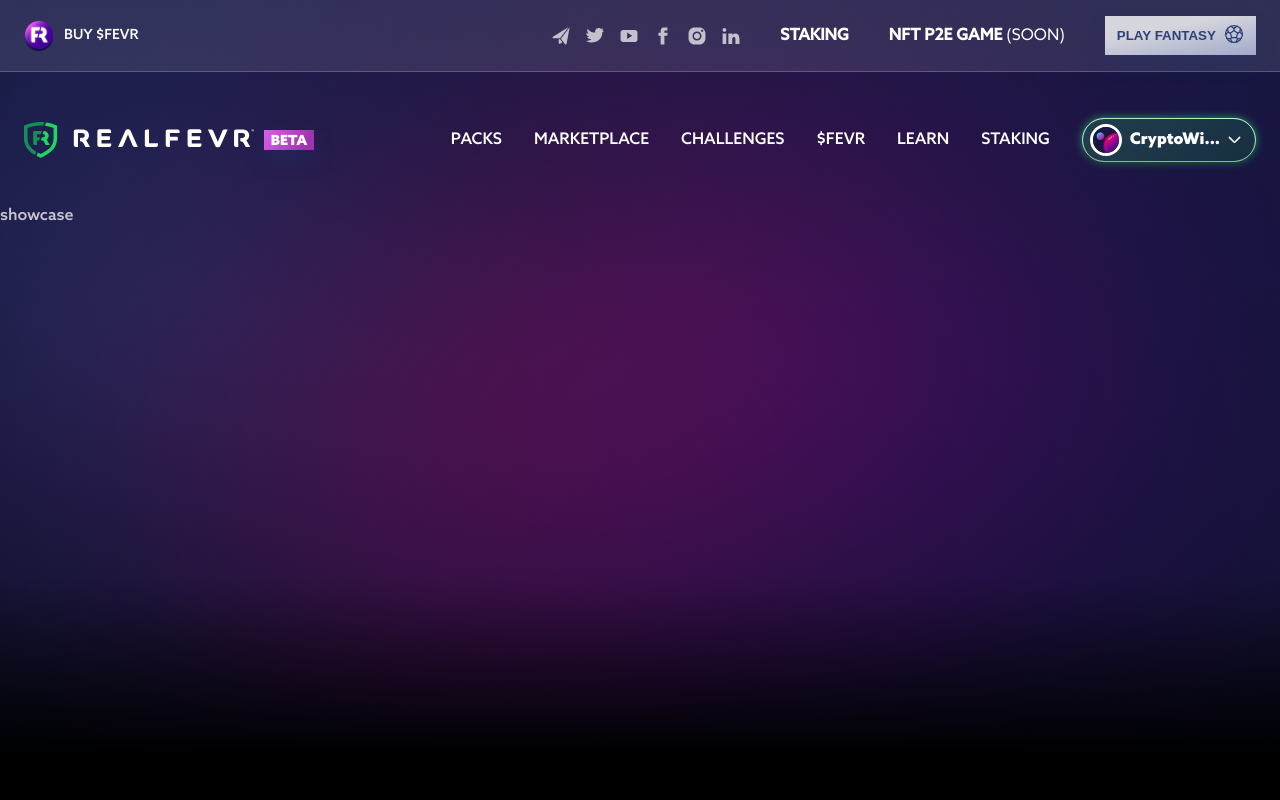
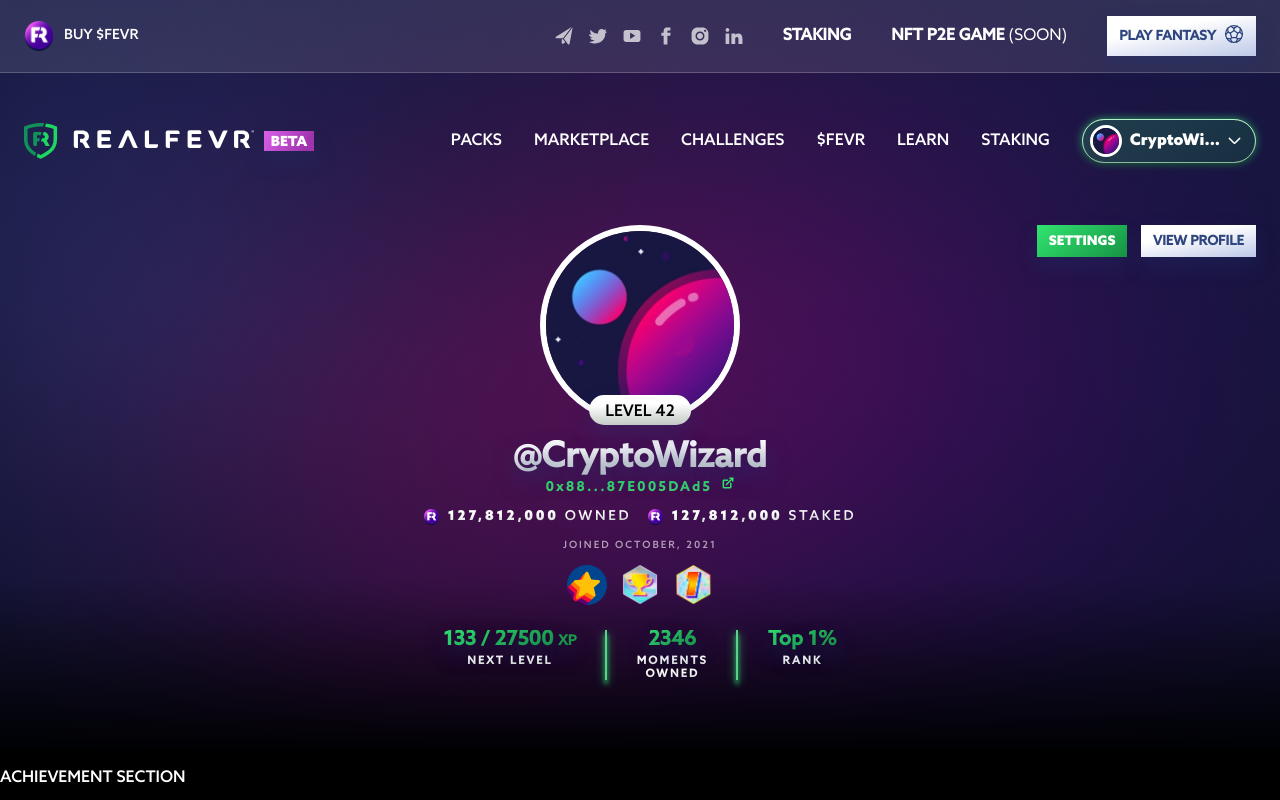
Before and after one commit to otutukingsley/real-fevr-profile, a React (Create React App) app: page / in a window 1280 px wide. Built offline with nearby package versions, Linux system fonts and the light colour scheme.

Commit message:
user profile desktop design

```diff
--- a/src/components/Buttons.js
+++ b/src/components/Buttons.js
@@ -2,9 +2,9 @@
 import { CustomBtn } from "../styles/componentStyles/button"
 import { FlexRowContainer } from "../styles/globalStyles"
 
-export const Button = ({ name, img, green }) => {
+export const Button = ({ name, img, green, opacity, fontFamily }) => {
   return (
-    <CustomBtn green={green}>
+    <CustomBtn green={green} opacity={opacity} fontFamily={fontFamily}>
       <FlexRowContainer gap="0.51rem">
         {" "}
         <p>{name}</p>
--- a/src/components/Dropdown.js
+++ b/src/components/Dropdown.js
@@ -12,13 +12,13 @@
     <CustomDropdown>
       <FlexRowContainer gap="0.5rem">
         <DropdownAvatarContainer className="img-container">
-          <Img src={Avatar} alt="user" />
+          <Img src={Avatar} alt="user" fit="cover" />
         </DropdownAvatarContainer>
         <div>
           <p>CryptoWi...</p>
         </div>
         <div className="icon">
-          <Img src={Arrow} alt="arrow" />
+          <Img src={Arrow} alt="arrow" fit="cover" />
         </div>
       </FlexRowContainer>
     </CustomDropdown>
--- /dev/null
+++ b/src/components/Profile.js
@@ -0,0 +1,129 @@
+import React from "react"
+import {
+  LinkId,
+  MoreArrow,
+  OwnStake,
+  ProfileAvatarContainer,
+  ProfileAvatarWrapper,
+  ProfileInfo,
+  ProfileSection,
+  ProfileTag,
+  StakedContainer,
+  UserName,
+  WalletId,
+  OwnValue,
+  Joined,
+  LevelsInfo,
+  RankList,
+  RankImgContainer,
+  RankListItem,
+  RankNumbersList,
+  RankNumbersListItem,
+} from "../styles/componentStyles/profile"
+import {
+  Container,
+  FlexColContainer,
+  FlexRowContainer,
+  Img,
+} from "../styles/globalStyles"
+import Avatar from "../assets/images/extras/avatar.png"
+import ArrowMore from "../assets/images/extras/expand.svg"
+import PurpleLogo from "../assets/images/realfevr/fevr-purple-logo.png"
+import Cup from "../assets/images/extras/cup.png"
+import One from "../assets/images/extras/one.png"
+import Star from "../assets/images/extras/star.png"
+import { Button } from "./Buttons"
+
+const Profile = () => {
+  return (
+    <ProfileSection>
+      <Container>
+        <FlexColContainer justify="center">
+          <ProfileAvatarWrapper>
+            <ProfileAvatarContainer>
+              <Img src={Avatar} alt="user" />
+            </ProfileAvatarContainer>
+            <ProfileTag>Level 42</ProfileTag>
+          </ProfileAvatarWrapper>
+          <ProfileInfo>
+            <UserName>@CryptoWizard</UserName>
+            <LinkId href="#!">
+              <WalletId>0x88...87E005DAd5</WalletId>
+              <MoreArrow className="img-container">
+                <Img src={ArrowMore} alt="more" />
+              </MoreArrow>
+            </LinkId>
+            <OwnStake className="owned-staked">
+              <FlexRowContainer gap="0.5rem">
+                <StakedContainer>
+                  <Img src={PurpleLogo} alt="fevr" />
+                </StakedContainer>
+                <OwnValue>
+                  127,812,000 <span>owned</span>
+                </OwnValue>
+              </FlexRowContainer>
+              <FlexRowContainer gap="0.5rem">
+                <StakedContainer>
+                  <Img src={PurpleLogo} alt="fevr" />
+                </StakedContainer>
+                <OwnValue>
+                  127,812,000 <span>staked</span>
+                </OwnValue>
+              </FlexRowContainer>
+            </OwnStake>
+            <Joined>Joined october, 2021</Joined>
+          </ProfileInfo>
+          <LevelsInfo>
+            <RankList>
+              <RankListItem>
+                <RankImgContainer>
+                  <Img src={Star} alt="Ranks" />
+                </RankImgContainer>
+              </RankListItem>
+              <RankListItem>
+                <RankImgContainer className="img-container">
+                  <Img src={Cup} alt="Ranks" />
+                </RankImgContainer>
+              </RankListItem>
+              <RankListItem>
+                <RankImgContainer className="img-container">
+                  <Img src={One} alt="Ranks" />
+                </RankImgContainer>
+              </RankListItem>
+            </RankList>
+            <RankNumbersList>
+              <RankNumbersListItem>
+                <h3>
+                  133 / 27500 <span>XP</span>
+                </h3>
+                <p>Next level</p>
+              </RankNumbersListItem>
+              <RankNumbersListItem>
+                <h3>2346</h3>
+                <p>moments</p>
+                <p>owned</p>
+              </RankNumbersListItem>
+              <RankNumbersListItem>
+                <h3>Top 1%</h3>
+                <p>rank</p>
+              </RankNumbersListItem>
+            </RankNumbersList>
+          </LevelsInfo>
+        </FlexColContainer>
+        <div className="profile-abs">
+          <FlexRowContainer gap="0.85rem">
+            <Button
+              name="Settings"
+              green={true}
+              opacity={false}
+              fontFamily="Azo Black"
+            />
+            <Button name="View Profile" green={false} opacity={false} />
+          </FlexRowContainer>
+        </div>
+      </Container>
+    </ProfileSection>
+  )
+}
+
+export default Profile
--- a/src/components/Showcase.js
+++ b/src/components/Showcase.js
@@ -3,13 +3,15 @@
 import { ShowcaseMain } from "../styles/componentStyles/showcase"
 import TopNav from "./TopNav"
 import Navbar from "./Navbar"
+import Profile from "./Profile"
 
 const Showcase = () => {
   return (
     <ShowcaseMain>
       <TopNav />
       <Navbar />
-      <Container>showcase</Container>
+      <Profile />
+      <Container>ACHIEVEMENT SECTION</Container>
     </ShowcaseMain>
   )
 }
--- a/src/styles/componentStyles/button.js
+++ b/src/styles/componentStyles/button.js
@@ -1,8 +1,8 @@
 import styled from "styled-components"
 
 export const CustomBtn = styled.button`
-  text-transform: upperCase;
-  opacity: 0.8;
+  text-transform: uppercase;
+  opacity: ${({ opacity }) => (opacity ? "0.8" : "1.0")};
   font-weight: 900;
   padding: 0.5rem 0.75rem;
   background: ${({ green }) =>
@@ -13,7 +13,7 @@
     green ? theme.colors.white : theme.colors.darkblue};
   box-shadow: 0px 10px 20px rgba(29, 53, 117, 0.3);
   text-decoration: none;
-
+  font-family: ${({ fontFamily }) => (fontFamily ? fontFamily : "inherit")};
   cursor: pointer;
   border: none;
   outline: none;
--- a/src/styles/componentStyles/dropdown.js
+++ b/src/styles/componentStyles/dropdown.js
@@ -50,6 +50,6 @@
   border-radius: 50%;
   background: rgba(255, 255, 255, 0.01);
   box-shadow: inset 0px 1px 2px rgba(0, 0, 0, 0.3);
-  border: 3px solid white;
+  border: 3px solid ${({ theme }) => theme.colors.white};
   overflow: hidden;
 `
--- /dev/null
+++ b/src/styles/componentStyles/profile.js
@@ -0,0 +1,228 @@
+import styled from "styled-components"
+import { DropdownAvatarContainer } from "../componentStyles/dropdown"
+
+export const ProfileSection = styled.section`
+  width: 100%;
+  padding: 1rem 1.5rem;
+  margin-bottom: 2.5rem;
+  display: block;
+  position: relative;
+  z-index: 1000;
+  position: relative;
+
+  .profile-abs {
+    position: absolute;
+    right: 0;
+    top: 0;
+  }
+`
+
+export const ProfileAvatarContainer = styled(DropdownAvatarContainer)`
+  width: 12.5rem;
+  height: 12.5rem;
+  border: 6px solid ${({ theme }) => theme.colors.white};
+`
+
+export const ProfileAvatarWrapper = styled.div`
+  width: 100%;
+  margin-bottom: 0.938rem;
+  display: flex;
+  align-items: center;
+  justify-content: center;
+  position: relative;
+`
+export const ProfileTag = styled.p`
+  position: absolute;
+  color: ${({ theme }) => theme.colors.black};
+  bottom: 0;
+  left: 50%;
+  transform: translateX(-50%) !important;
+  z-index: 100;
+  background: linear-gradient(178.9deg, #ffffff 31.24%, #74857a 182.59%);
+  box-shadow: 0px 10px 20px rgba(29, 53, 117, 0.3);
+  border-radius: 30px;
+  padding: 0.538rem 1rem 0.338rem 1rem;
+  text-transform: uppercase;
+`
+export const ProfileInfo = styled.div`
+  width: 100%;
+  margin-bottom: 0.938rem;
+  text-align: center;
+  position: relative;
+  display: block;
+`
+
+export const LevelsInfo = styled(ProfileInfo)`
+  width: 100%;
+  margin-bottom: 2.063rem;
+  text-align: center;
+  text-transform: uppercase;
+`
+export const UserName = styled.h2`
+  text-shadow: 0px 10px 20px rgba(29, 53, 117, 0.5);
+  font-weight: bold;
+  margin-bottom: 0.35rem;
+  font-size: 2.188rem;
+  background: linear-gradient(178.9deg, #ffffff 31.24%, #74857a 182.59%);
+  -webkit-background-clip: text;
+  -webkit-text-fill-color: transparent;
+  background-clip: text;
+`
+
+export const MoreArrow = styled.div`
+  margin-top: -0.5rem;
+  padding: 0;
+  height: 100%;
+`
+
+export const LinkId = styled.a`
+  display: flex;
+  flex-direction: row;
+  justify-content: center;
+  align-items: center;
+  grid-gap: 0.644rem;
+  padding: 0;
+  background: linear-gradient(
+    178.9deg,
+    ${({ theme }) => theme.colors.green} 31.24%,
+    #74857a 182.59%
+  );
+  -webkit-background-clip: text;
+  -webkit-text-fill-color: transparent;
+  background-clip: text;
+
+  &:hover ${MoreArrow} {
+    transition: ${({ theme }) => theme.transitions.all};
+    transform: scale(1.1);
+  }
+`
+export const OwnStake = styled.div`
+  display: flex;
+  flex-direction: row;
+  justify-content: center;
+  align-items: center;
+  grid-gap: 1rem;
+  margin: 0.938rem 0;
+  text-transform: uppercase;
+  font-size: 0.85rem;
+`
+export const WalletId = styled.p`
+  margin: 0;
+  padding: 0;
+  font-weight: bold;
+  letter-spacing: 0.2em;
+  font-size: 13px;
+`
+
+export const StakedContainer = styled.div`
+  width: 1rem;
+  height: 1rem;
+  display: block;
+`
+export const OwnValue = styled.p`
+  font-family: Azo Black;
+  font-weight: bold;
+  background: linear-gradient(178.9deg, #ffffff 31.24%, #74857a 182.59%);
+  -webkit-background-clip: text;
+  -webkit-text-fill-color: transparent;
+  background-clip: text;
+  text-transform: uppercase;
+  letter-spacing: 0.2em;
+
+  span {
+    font-family: Azo Md;
+    font-weight: normal;
+  }
+`
+export const Joined = styled.p`
+  opacity: 0.6;
+  text-transform: uppercase;
+  font-size: 0.625rem;
+  letter-spacing: 0.2em;
+`
+export const RankList = styled.ul`
+  display: flex;
+  flex-direction: row;
+  align-items: center;
+  justify-content: center;
+  margin-bottom: 1.563rem;
+  grid-gap: 0.833rem;
+`
+
+export const RankImgContainer = styled.div`
+  width: 2.5rem;
+  height: 2.5rem;
+  display: block;
+`
+export const RankListItem = styled.li`
+  display: block;
+  width: auto;
+`
+export const RankNumbersList = styled.ul`
+  display: flex;
+  flex-direction: row;
+  align-items: flex-start;
+  justify-content: center;
+  grid-gap: 30px;
+`
+export const RankNumbersListItem = styled.li`
+  text-align: center;
+  display: block;
+  position: relative;
+  width: auto;
+  padding-right: 30px;
+
+  h3 {
+    font-size: 20px;
+    background: linear-gradient(141.32deg, #30e06f 4.58%, #118139 122.96%);
+    -webkit-background-clip: text;
+    -webkit-text-fill-color: transparent;
+    background-clip: text;
+    text-fill-color: transparent;
+    text-shadow: 0px 10px 20px rgba(29, 53, 117, 0.5);
+    font-weight: bold;
+    text-transform: capitalize;
+    margin-bottom: 5px;
+
+    span {
+      font-size: 14px;
+    }
+  }
+
+  p {
+    font-size: 11px;
+    text-transform: uppercase;
+    line-height: 1.1;
+    font-weight: 700;
+    line-height: 13px;
+    text-align: center;
+    letter-spacing: 0.2em;
+    text-transform: uppercase;
+    background: linear-gradient(178.9deg, #ffffff 31.24%, #74857a 182.59%);
+    -webkit-background-clip: text;
+    -webkit-text-fill-color: transparent;
+    background-clip: text;
+    text-fill-color: transparent;
+  }
+
+  &::after {
+    content: "";
+    position: absolute;
+    display: inlin-block;
+    right: 0;
+    top: 0;
+    height: 50px;
+    width: 0px;
+    border: 1px solid rgba(48, 224, 111, 0.7);
+    box-sizing: border-box;
+    box-shadow: 0px 4px 4px #30e06f, 0px 3px 10px #30e06f;
+    background: rgba(255, 255, 255, 0.7);
+  }
+
+  &:last-child {
+    padding-right: 0;
+    ::after {
+      display: none;
+    }
+  }
+`
--- a/src/styles/globalStyles.js
+++ b/src/styles/globalStyles.js
@@ -176,11 +176,20 @@
   display: block;
   margin: 0 auto;
   max-width: 87.5rem !important;
+  position: relative;
 `
 
 export const FlexRowContainer = styled.div`
   display: flex;
   flex-direction: row;
+  align-items: center;
+  justify-content: ${({ justify }) => (justify ? justify : "stretch")};
+  grid-gap: ${({ gap }) => (gap ? gap : "")};
+`
+
+export const FlexColContainer = styled.div`
+  display: flex;
+  flex-direction: column;
   align-items: center;
   justify-content: ${({ justify }) => (justify ? justify : "stretch")};
   grid-gap: ${({ gap }) => (gap ? gap : "")};
@@ -193,7 +202,7 @@
   width: 100%;
   height: 100%;
   display: block;
-  object-fit: contain;
+  object-fit: ${({ fit }) => (fit ? fit : "contain")};
 `
 
 export const CustomLink = styled.a`
--- a/src/styles/theme.js
+++ b/src/styles/theme.js
@@ -19,6 +19,7 @@
     navColor: "#999999",
     lightGray: "#e5e5e5",
     purple: "#e76af7",
+    green: "#30e06f",
   },
 
   transitions: {
```
Also changed, not shown: src/assets/images/extras/cup.png (renamed from src/assets/images/extras/championship.png), src/assets/images/extras/expand.svg (renamed from src/assets/images/socials/expand.svg).
